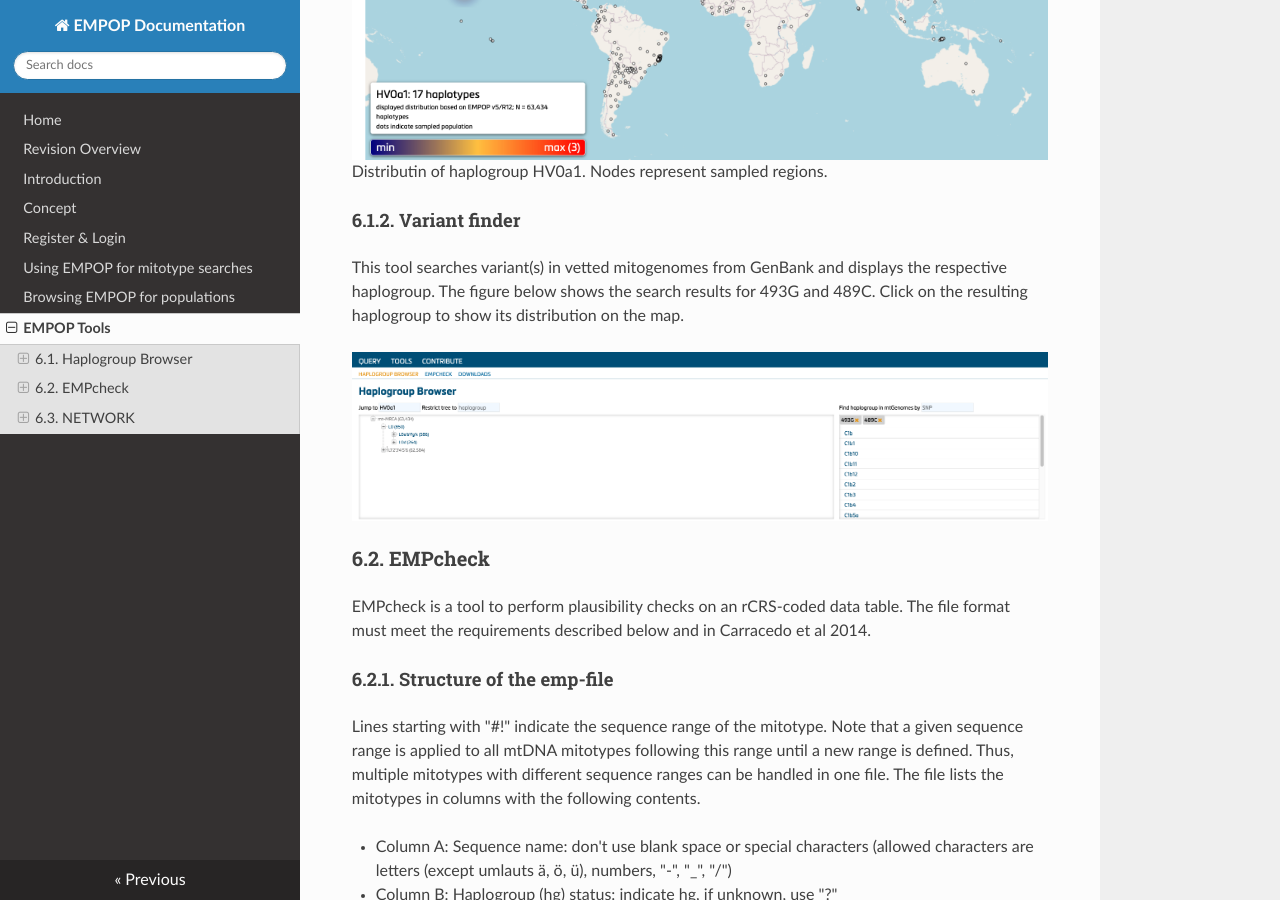
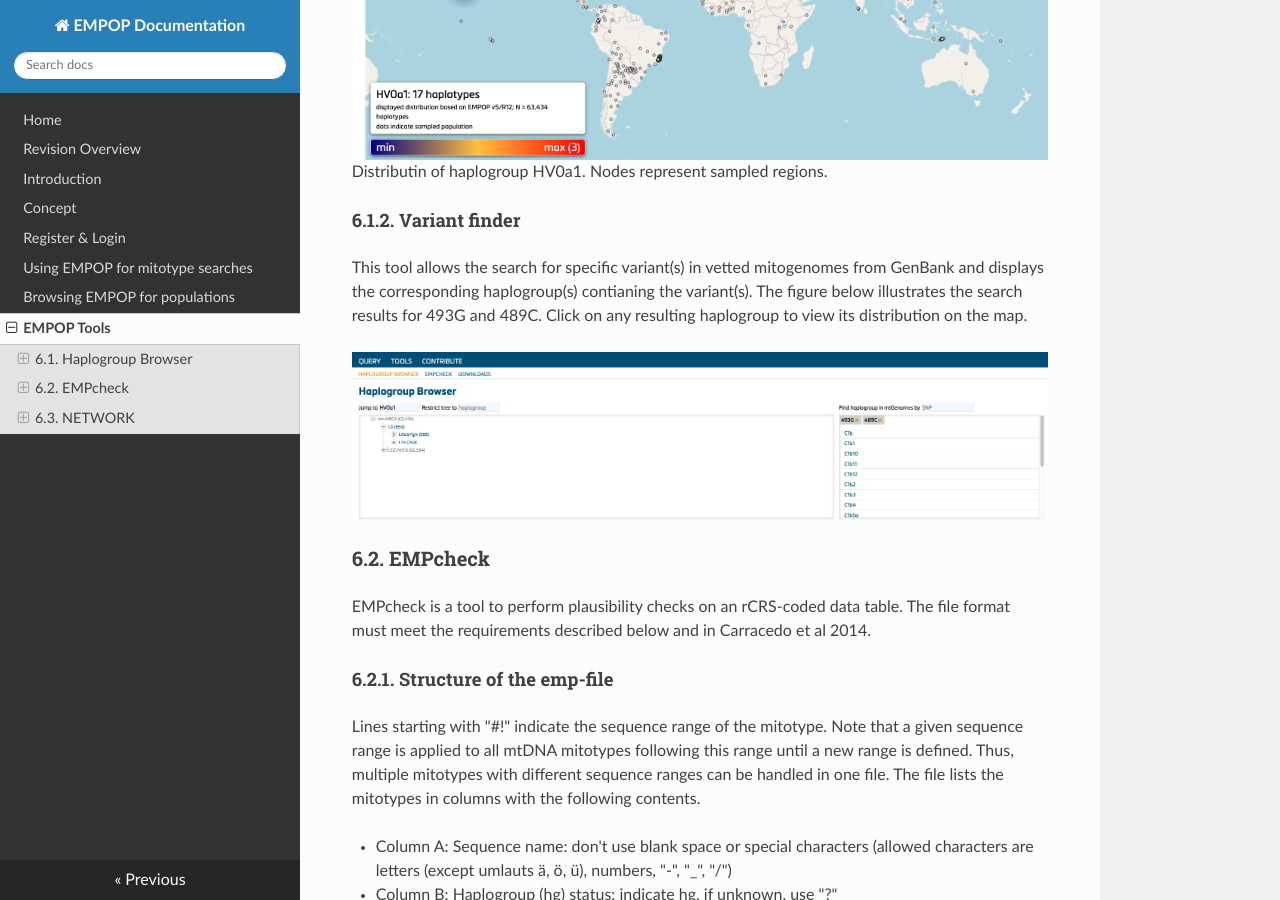
Before and after one commit to gmitirol/empop-use, an MkDocs documentation site: the page built from docs/tools.md, in a window 1280 px wide and 900 px high, scrolled down 1097 px. Built offline with MkDocs 1.6.1, drawn with Linux system fonts in a browser that asks for light colours; nearby versions of some CDN libraries.

Commit message:
Update tools.md

```diff
--- a/docs/tools.md
+++ b/docs/tools.md
@@ -18,10 +18,9 @@ This feature can be used to evaluate the distribution of mtDNA haplogroups aroun
 Distributin of haplogroup HV0a1. Nodes represent sampled regions.
 
 #### 6.1.2.	Variant finder
-This tool searches variant(s) in vetted mitogenomes from GenBank and displays the respective haplogroup. The figure below shows the search results for 493G and 489C. Click on the resulting haplogroup to show its distribution on the map.
+This tool allows the search for specific variant(s) in vetted mitogenomes from GenBank and displays the corresponding haplogroup(s) contianing the variant(s). The figure below illustrates the search results for 493G and 489C. Click on any resulting haplogroup to view its distribution on the map.
 
 ![](images/V4R14-FigVariant.png)
-
 
 ### 6.2.	EMPcheck
 EMPcheck is a tool to perform plausibility checks on an rCRS-coded data table.
```
